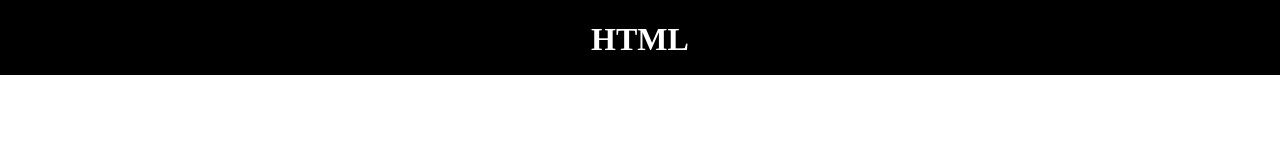
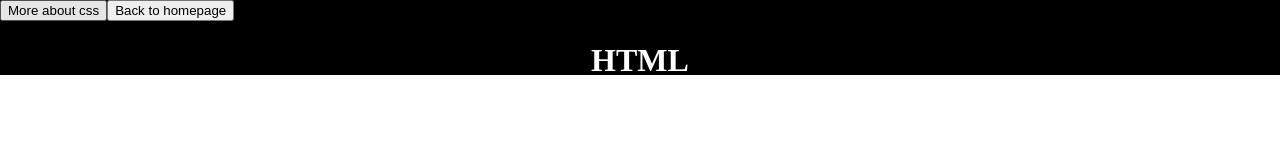
Before and after one commit to akecpookie/html, a plain HTML site: page index.html in a window 1280 px wide. Drawn offline with Linux system fonts and the light colour scheme.

Commit message:
Update index.html

```diff
--- a/index.html
+++ b/index.html
@@ -7,7 +7,7 @@
     <title>Html</title>
 </head>
 <body>
-    <div class="black"><h1 class="htmlText">HTML</h1></div>
+    <div class="black"><button>More about css</button><a href="https://akecpookie.github.io/coding/"><button>Back to homepage</button></a><h1 class="htmlText">HTML</h1></div>
     <p class="blackText"></p>html is an abrevation for hyper text markup language. html is the structure of websites, all websites have to have this to work</p>
 </body>
 </html>
```
